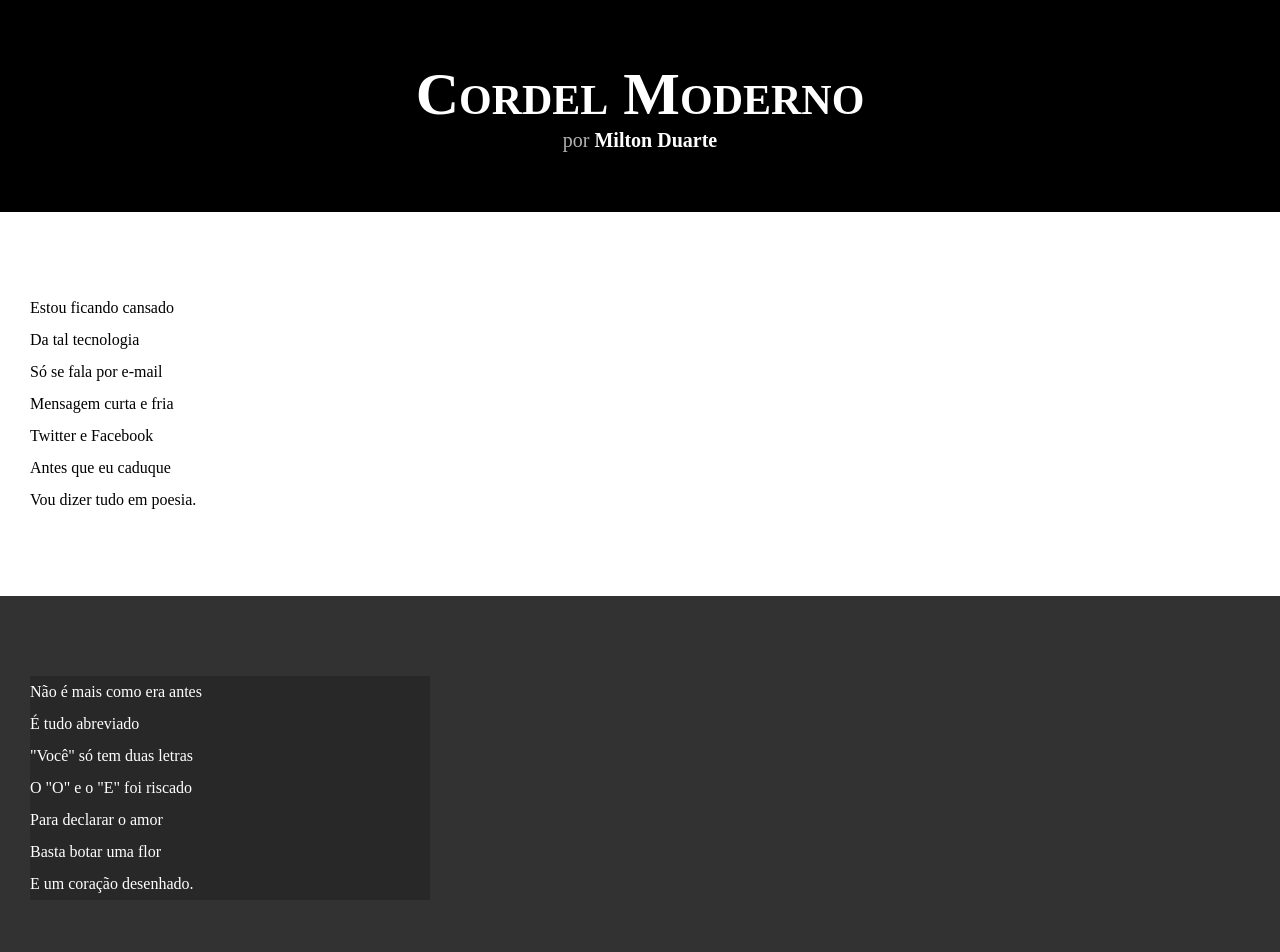
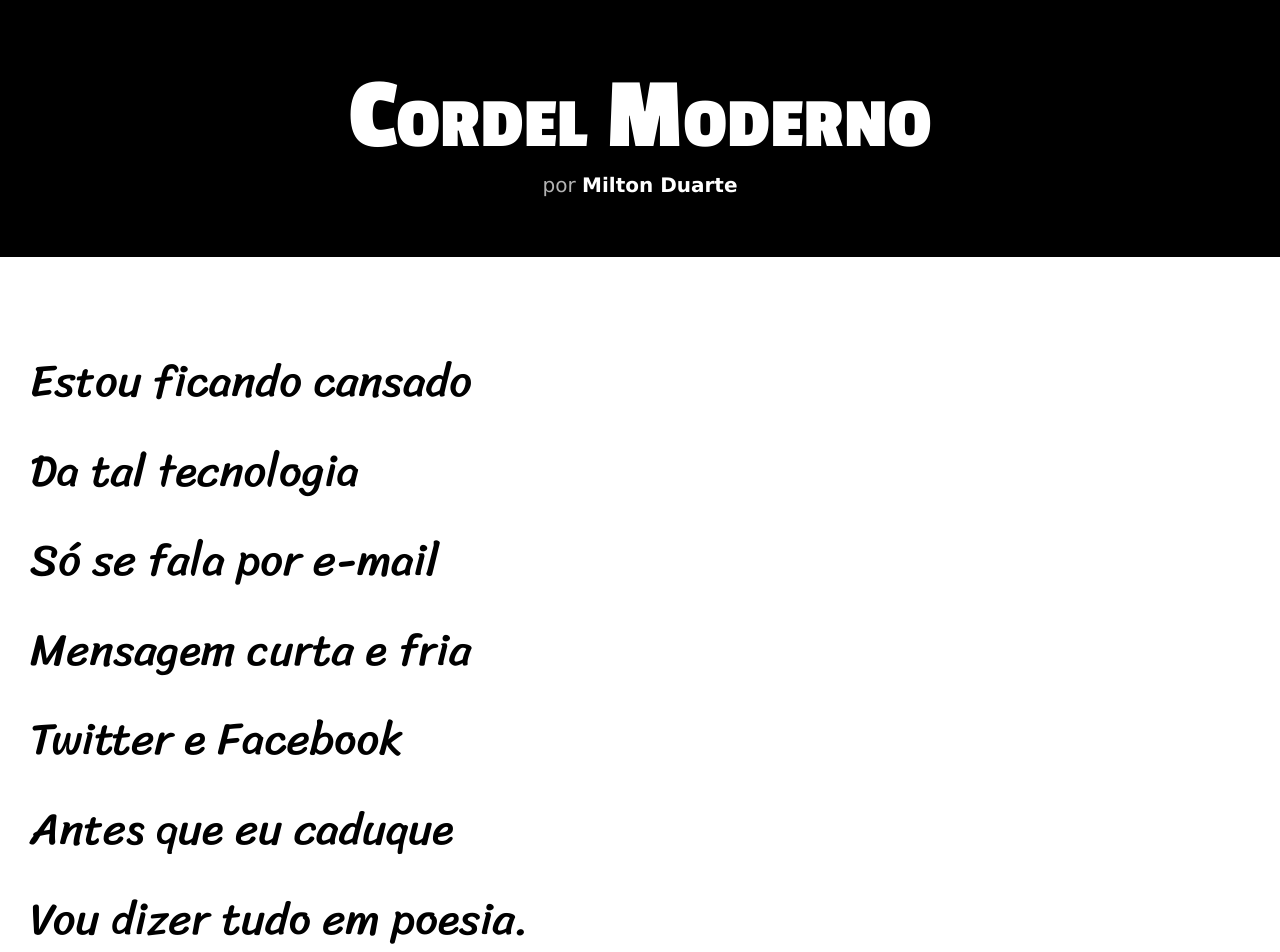
Before and after one commit to maicondutradev/projeto-cordel, a plain HTML site: page index.html in a window 1280 px wide. Shown: the top 952 px of the page. Drawn offline with Linux system fonts and the light colour scheme.

Commit message:
Atualização 04
Adicionando fontes nos textos do site

```diff
--- a/style.css
+++ b/style.css
@@ -1,4 +1,14 @@
 @charset "UTF-8";
+
+@import url('https://fonts.googleapis.com/css2?family=Passion+One:wght@400;700;900&display=swap');
+
+@import url('https://fonts.googleapis.com/css2?family=Sriracha&display=swap');
+
+:root{
+    --fonte1: Verdana, Geneva, Tahoma, sans-serif;
+    --fonte2: 'Passion One', cursive;
+    --fonte3: 'Sriracha', cursive;
+}
 
 *{
     margin: 0px;
@@ -8,6 +18,7 @@
 html,body{
     min-height: 100vh;
     background-color: darkgray;
+    font-family: var(--fonte1);
 }
 
 header{
@@ -18,8 +29,9 @@ header{
 header > h1 {
     color: white;
     text-align: center;
-    font-size: 60px;
+    font-size: 8vw;
     font-variant: small-caps;
+    font-family: var(--fonte2);
 }
 header > p {
     color: rgba(255, 255, 255, 0.701);
@@ -41,6 +53,8 @@ main > section{
     padding-bottom: 10vh;
     line-height: 2em;
     padding-left: 30px;
+    font-size: 3.5vw;
+    font-family: var(--fonte3);
 }
 
 main > section.normal{
@@ -54,7 +68,8 @@ main > section.imagem{
 }
 
 main > section.imagem > p{
-    width: 400px;
+    display: inline-block;
+    padding: 5px;
     background-color: rgba(0, 0, 0, 0.192);
 }
 
```
